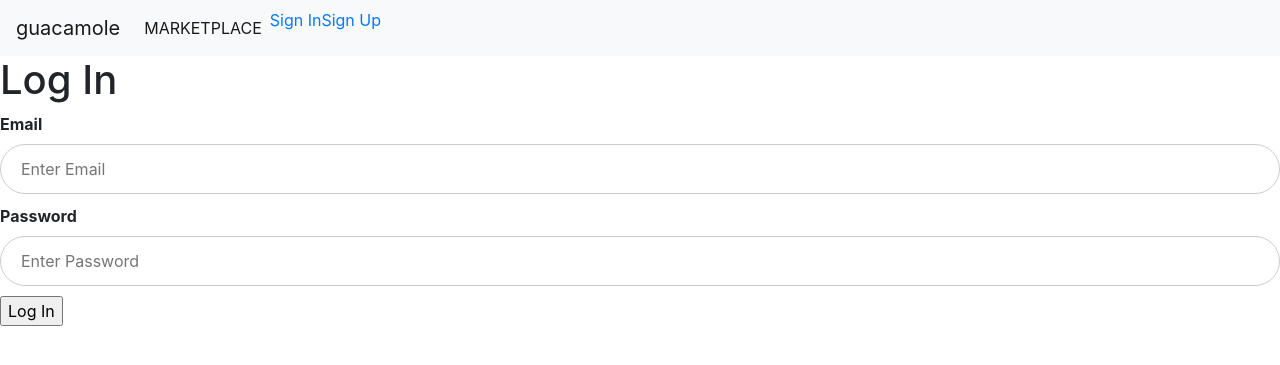
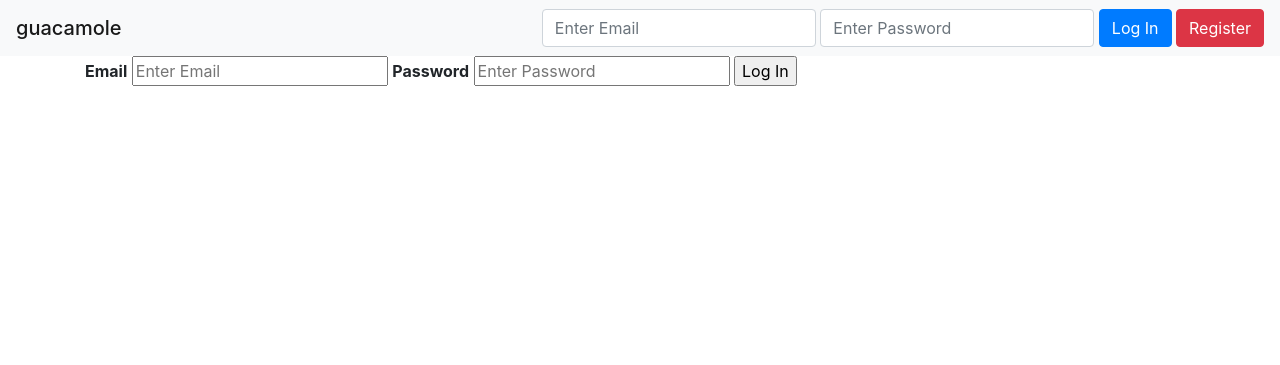
Before and after one commit to Guacamole-Devs/glowing-guacamole, a Flask app: page /auth/login in a window 1280 px wide. Shown: the top 365 px of the page. Run offline with Flask 2, Linux system fonts and the light colour scheme; some libraries are stand-ins or nearby versions.

Commit message:
made good navbar but every thing else has to be done :)

```diff
--- a/guacamole/templates/auth/login.html
+++ b/guacamole/templates/auth/login.html
@@ -1,28 +1,6 @@
 {% extends 'base.html' %}
 
-{% block header %}
-  <style>
-    input[type=email], input[type=password] {
-      width: 100%;
-      padding: 12px 20px;
-      margin-bottom: 10px;
-      display: inline-block;
-      border: 1px solid #ccc;
-      box-sizing: border-box;
-      border-radius: 2rem;
-    }
-    button {
-      background-color: #4CAF50;
-      color: white;
-      padding: 14px 20px;
-      margin: 8px 0;
-      border: none;
-      cursor: pointer;
-      width: 100%;
-    }
-  </style>
-  <h1>{% block title %}Log In{% endblock %}</h1>
-{% endblock %}
+
 
 {% block content %}
   <form method="post">
--- a/guacamole/templates/base.html
+++ b/guacamole/templates/base.html
@@ -11,50 +11,74 @@
 
     <title>{% block title %}{% endblock %} - guacamole</title>
   </head>
+
   <body>
+
+
       <nav class="navbar navbar-expand-lg navbar-light bg-light">
-          <a class="navbar-brand" href="#">guacamole</a>
-          <button class="navbar-toggler" type="button" data-toggle="collapse" data-target="#navbarSupportedContent" aria-controls="navbarSupportedContent" aria-expanded="false" aria-label="Toggle navigation">
-            <span class="navbar-toggler-icon"></span>
-          </button>
+        <a class="navbar-brand  mb-0 h1" href={{url_for("marketplace.index")}}>guacamole</a>
 
-          <div class="collapse navbar-collapse" id="navbarSupportedContent">
+
+
+
+        {% if g.user %}
         <ul class="navbar-nav mr-auto">
-              <li class="nav-item active">
-                <a class="nav-link" href={{url_for('marketplace.index')}}>MARKETPLACE<span class="sr-only">(current)</span></a>
+        <li class="nav-item">
+            <a class="nav-link" href="/me/dashboard">Dashboard</a>
         </li>
         <li class="nav-item">
-                  {% if g.user %}
-      <a href="/me/dashboard">Dashboard</a>
-      <a href="/me/orders">Orders</a>
-      <div class="dropdown">
-        <button class="dropbtn">Account
-          <i class="fa fa-caret-down"></i>
-        </button>
-        <div class="dropdown-content">
-          <a class="nav-link" href="/me"> Profile </a>
-          <a class="nav-link" href="/me/posts"> My Posts </a>
-          <a class="nav-link" href="/me/bids"> My Bids </a>
-          <hr>
-          <a href="{{ url_for('auth.logout') }}">Log Out</a>
-        </div>
-      </div>
-    {% else %}
-      <a style="float: right;" href="/auth/register">Sign Up</a>
-      <a style="float: right;" href="/auth/login">Sign In</a>
-    {% endif %}
+            <a class="nav-link" href="/me/orders">Orders</a>
         </li>
         </ul>
+        <ul class="navbar-nav">
+            <li class="nav-item dropdown">
+                <a class="nav-link dropdown-toggle" href="#" id="navbarDropdownMenuLink" role="button" data-toggle="dropdown" aria-haspopup="true" aria-expanded="false">Account</a>
+                <div class="dropdown-menu" aria-labelledby="navbarDropdownMenuLink">
+                  <a class="dropdown-item" href="/me"> Profile </a>
+                  <a class="dropdown-item" href="/me"> My Posts </a>
+                  <a class="dropdown-item" href="/me"> My Bids </a>
+                  <a class="dropdown-item" href="{{ url_for('auth.logout') }}">Log Out</a>
                 </div>
+              </li>
+          </ul>
+        {% else %}
+        <ul class="navbar-nav mr-auto">
+
+      </ul>
+        <ul class="navbar-nav">
+            <div class="form-inline">
+            <form action="/auth/login" method="post">
+
+
+
+                <input class="form-control" type="email" placeholder="Enter Email" name="email" id="email" required>
+
+
+                <input class="form-control" type="password" placeholder="Enter Password" name="password" id="password" required>
+
+                <input type="submit" class="btn btn-primary" value="Log In">
+                <a class="btn btn-danger" href={{url_for("auth.register")}}>Register</a>
+
+
+
+
+            </form>
+            </div>
+          </ul>
+
+
+
+        {% endif %}
       </nav>
 
 
-    <section class="content">
+
+    <section class="container">
       <header>
         {% block header %}{% endblock %}
       </header>
       {% for message in get_flashed_messages() %}
-        <div class="flash">{{ message }}</div>
+        <div class="alert alert-primary" role="alert">{{ message }}</div>
       {% endfor %}
       {% block content %}{% endblock %}
     </section>
--- a/guacamole/templates/marketplace/index.html
+++ b/guacamole/templates/marketplace/index.html
@@ -1,5 +1,4 @@
 {% extends 'base.html' %}
-
 {% block header %}
   <head>
       <script type = "text/javascript" >
```
Lines whose indentation alone changed are shown as unchanged.
